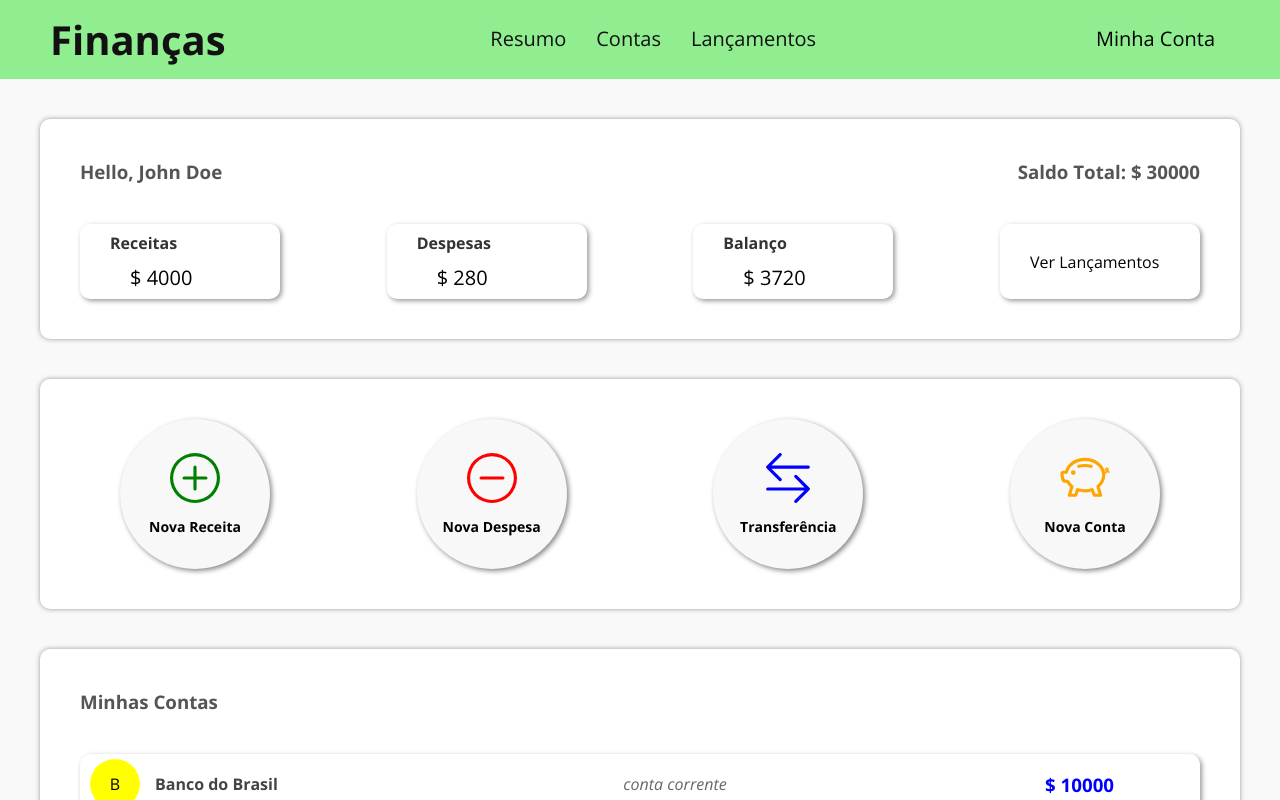
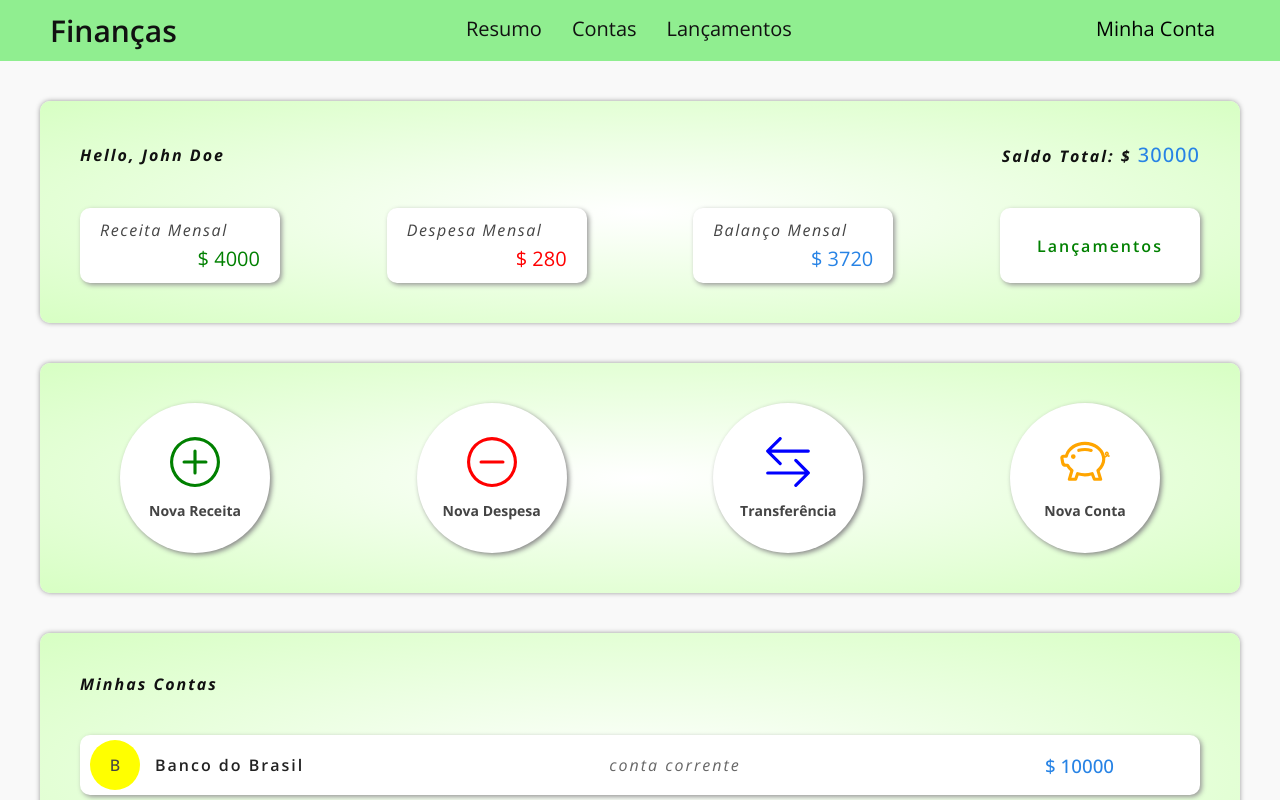
Before and after one commit to LucasMorettoRodrigues/financas, a React (Create React App) app in the folder client/: page /app in a window 1280 px wide. Shown: the top 800 px of the page. Built offline with nearby package versions, Linux system fonts and the light colour scheme.

Commit message:
styles project

```diff
--- a/client/src/App.tsx
+++ b/client/src/App.tsx
@@ -16,7 +16,7 @@ function App() {
 
   const [postings, setPostings] = useState<TPosting[]>([])
   const [filteredPostings, setFilteredPostings] = useState<TPosting[]>([])
-  const [currentDate, setCurrentDate] = useState(new Date(2022, 3, 10))
+  const [currentDate, setCurrentDate] = useState(new Date())
 
   useEffect(() => {
     // Set Postings with Date type
@@ -24,13 +24,13 @@ function App() {
   }, [reduxPostings])
 
   useEffect(() => {
-    setFilteredPostings(postings.filter(item => item.date.getMonth() === currentDate.getMonth()))
+    setFilteredPostings(postings.filter(item => item.date.getMonth() === currentDate.getMonth() + 1))
   }, [currentDate, postings])
 
   const handleChangeDate = (action: string): void => {
     action === 'next'
-      ? setCurrentDate(new Date(currentDate.getFullYear(), currentDate.getMonth() + 1, currentDate.getDay()))
-      : setCurrentDate(new Date(currentDate.getFullYear(), currentDate.getMonth() - 1, currentDate.getDay()))
+      ? setCurrentDate(new Date(currentDate.getFullYear(), currentDate.getMonth() + 1, 1))
+      : setCurrentDate(new Date(currentDate.getFullYear(), currentDate.getMonth() - 1, 1))
   }
 
   return (
--- a/client/src/Components/AccountsBox.tsx
+++ b/client/src/Components/AccountsBox.tsx
@@ -8,10 +8,14 @@ const Container = styled.div`
     border-radius: 10px;
     box-shadow: 0 0 5px #999;
     margin-bottom: 40px;
+    background: radial-gradient(white, #D7FFC3);
 `
 const Title = styled.h3`
     margin-bottom: 40px;
-    color: #555;
+    color: #111;
+    letter-spacing: 2px;
+    font-size: 16px;
+    font-style: italic;
 `
 const List = styled.ul``
 const ListItem = styled.li`
@@ -22,6 +26,7 @@ const ListItem = styled.li`
     border-radius: 10px;
     gap: 15px;
     margin-bottom: 10px;
+    background-color: white;
 `
 const AccountIcon = styled.div`
     margin-left: 5px;
@@ -32,20 +37,28 @@ const AccountIcon = styled.div`
     display: flex;
     align-items: center;
     justify-content: center;
+    color: #444;
+    font-weight: 500;
+    font-size: 16px;
 `
 const AccountName = styled.h4`
     width: 150px;
-    color: #444;
+    color: #222;
+    font-weight: 600;
+    letter-spacing: 2px;
 `
 const AccountType = styled.p`
     flex: 1;
     text-align: center;
     color: #666;
     font-style: italic;
+    letter-spacing: 2px;
 `
 const AccountValue = styled.h3`
     width: 150px;
-    color: blue;
+    color: #2783E5;
+    font-weight: 500;
+    letter-spacing: 0px;
 `
 
 type Props = {
--- a/client/src/Components/ActionsBox.tsx
+++ b/client/src/Components/ActionsBox.tsx
@@ -13,6 +13,7 @@ const Container = styled.div`
     display: flex;
     align-items: center;
     justify-content: space-between;
+    background: radial-gradient(white, #D7FFC3);
 `
 const Button = styled.button`
     width: 150px;
@@ -21,7 +22,7 @@ const Button = styled.button`
     display: flex;
     align-items: center;
     justify-content: center;
-    background-color: #F8F8F8;
+    background-color: white;
     border: none;
     box-shadow: 2px 2px 5px #888;
     cursor: pointer;
@@ -39,6 +40,7 @@ const ButtonText = styled.p`
     font-size: 14px;
     font-weight: bold;
     margin-top: 14px;
+    color: #444;
 `
 
 export const ActionsBox = () => {
--- a/client/src/Components/AppNavbar.tsx
+++ b/client/src/Components/AppNavbar.tsx
@@ -8,12 +8,12 @@ const Wrapper = styled.div`
     max-width: 1200px;
     display: flex;
     align-items: center;
-    padding: 10px 10px;
+    padding: 0 10px;
     margin: 0 auto;
 `
 const Left = styled.div`
-    font-weight: bold;
-    font-size: 40px;
+    font-weight: 600;
+    font-size: 30px;
     color: #111;
 `
 const Center = styled.div`
@@ -21,6 +21,7 @@ const Center = styled.div`
     display: flex;
     align-items: center;
     justify-content: center;
+    margin: 8x 0;
 `
 const Right = styled.div``
 
@@ -32,13 +33,13 @@ const ListItem = styled.li`
     font-weight: 300;
     font-size: 20px;
     z-index: 1;
-    border-bottom: 2px solid lightgreen;
+    border-bottom: 4px solid lightgreen;
     cursor: pointer;
     transition: all .5s ease;
 
     &:hover {
         color: darkgreen;
-        border-bottom: 2px solid darkgreen;
+        border-bottom: 4px solid white;
     }
 `
 
--- a/client/src/Components/Modals/Expense.tsx
+++ b/client/src/Components/Modals/Expense.tsx
@@ -56,7 +56,7 @@ export const Expense = ({ closeModal }: Props) => {
 
     const [description, setDescription] = useState('')
     const [value, setValue] = useState(0)
-    const [date, setDate] = useState('')
+    const [date, setDate] = useState(dateNow())
     const [account, setAccount] = useState('')
     const [category, setCategory] = useState('')
 
--- a/client/src/Components/Modals/Income.tsx
+++ b/client/src/Components/Modals/Income.tsx
@@ -56,7 +56,7 @@ export const Income = ({ closeModal }: Props) => {
 
     const [description, setDescription] = useState('')
     const [value, setValue] = useState(0)
-    const [date, setDate] = useState('')
+    const [date, setDate] = useState(dateNow())
     const [account, setAccount] = useState('')
     const [category, setCategory] = useState('')
 
--- a/client/src/Components/Modals/Transfer.tsx
+++ b/client/src/Components/Modals/Transfer.tsx
@@ -56,7 +56,7 @@ export const Transfer = ({ closeModal }: Props) => {
 
     const [description, setDescription] = useState('')
     const [value, setValue] = useState(0)
-    const [date, setDate] = useState('')
+    const [date, setDate] = useState(dateNow())
     const [fromAccount, setFromAccount] = useState('')
     const [toAccount, setToAccount] = useState('')
 
@@ -64,10 +64,10 @@ export const Transfer = ({ closeModal }: Props) => {
         const newPosting: TPosting1 = {
             id: '5',
             description: description,
-            category: 'Transference',
+            category: 'Transferencia',
             date: date,
             value: value,
-            type: 'transference',
+            type: 'transferencia',
             account_id: toAccount,
             from_account_id: fromAccount,
             user_id: '0001'
--- a/client/src/Components/ResumeBox.tsx
+++ b/client/src/Components/ResumeBox.tsx
@@ -1,3 +1,4 @@
+import { Link } from 'react-router-dom'
 import styled from 'styled-components'
 import { TAccount } from '../Types/taccount'
 import { TPosting } from '../Types/tposting'
@@ -9,10 +10,22 @@ const Container = styled.div`
     border-radius: 10px;
     box-shadow: 0 0 5px #999;
     margin-bottom: 40px;
+    background: radial-gradient(white, #D7FFC3);
 `
 const Title = styled.h3`
     margin-bottom: 40px;
-    color: #555;
+    color: #111;
+    font-size: 16px;
+    letter-spacing: 2px;
+    font-style: italic;
+
+    >span {
+        color: #2783E5;
+        font-size: 20px;
+        font-weight: 500;
+        font-style: normal;
+        letter-spacing: 1px;
+    }
 `
 const Wrapper = styled.div`
     display: flex;
@@ -20,7 +33,7 @@ const Wrapper = styled.div`
     justify-content: space-between;
 `
 const InfoBox = styled.div`
-    padding: 10px 30px;
+    padding: 10px 20px;
     width: 200px;
     border-radius: 10px;
     box-shadow: 2px 2px 5px #999;
@@ -31,14 +44,29 @@ const InfoBox = styled.div`
     flex-direction: column;
 `
 const InfoTitle = styled.h4`
-    margin-bottom: 10px;
-    color: #333;
-
+    margin-bottom: 4px;
+    letter-spacing: 1.6px;
+    font-weight: 400;
+    font-style: italic;
+    color: #444;
+    font-size: 16px;
 `
-const InfoValue = styled.p`
-    margin-left: 20px;
+const InfoValue = styled.p<{ color: string }>`
+    text-align: end;
     font-size: 20px;
-    font-weight: 200;
+    font-weight: 400;
+    color: ${props => props.color};
+`
+const Button = styled.button`
+    width: 100%;
+    height: 100%;
+    cursor: pointer;
+    background-color: inherit   ;
+    border: none;
+    font-size: 16px;
+    letter-spacing: 2px;
+    font-weight: 600;
+    color: green;
 `
 
 type Props = {
@@ -52,27 +80,27 @@ export const ResumeBox = ({ accounts, postings }: Props) => {
             <Wrapper>
                 <Title>Hello, John Doe</Title>
                 <Title>
-                    Saldo Total: $ {accounts.reduce((sum, account) => sum + account.balance, 0)}
+                    Saldo Total: $ <span>{accounts.reduce((sum, account) => sum + account.balance, 0)}</span>
                 </Title>
             </Wrapper>
             <Wrapper>
                 <InfoBox>
-                    <InfoTitle>Receitas</InfoTitle>
-                    <InfoValue>$ {postings
+                    <InfoTitle>Receita Mensal</InfoTitle>
+                    <InfoValue color='green'>$ {postings
                         .filter(item => item.type === 'income')
                         .reduce((sum, posting) => sum + posting.value, 0)}
                     </InfoValue>
                 </InfoBox>
                 <InfoBox>
-                    <InfoTitle>Despesas</InfoTitle>
-                    <InfoValue>$ {postings
+                    <InfoTitle>Despesa Mensal</InfoTitle>
+                    <InfoValue color='red'>$ {postings
                         .filter(item => item.type === 'expense')
                         .reduce((sum, posting) => sum + posting.value, 0)}
                     </InfoValue>
                 </InfoBox>
                 <InfoBox>
-                    <InfoTitle>Balanço</InfoTitle>
-                    <InfoValue>$ {postings
+                    <InfoTitle>Balanço Mensal</InfoTitle>
+                    <InfoValue color='#2783E5'>$ {postings
                         .filter(item => item.type === 'income')
                         .reduce((sum, posting) => sum + posting.value, 0) -
                         postings
@@ -81,7 +109,7 @@ export const ResumeBox = ({ accounts, postings }: Props) => {
                     }
                     </InfoValue>
                 </InfoBox>
-                <InfoBox>Ver Lançamentos</InfoBox>
+                <Link to='/app/postings'><InfoBox><Button>Lançamentos</Button></InfoBox></Link>
             </Wrapper>
         </Container>
     )
--- a/client/src/Utils/dateFunctions.ts
+++ b/client/src/Utils/dateFunctions.ts
@@ -1,9 +1,7 @@
 export const formatDate = (date: Date): string => {
-    console.log(date.getMonth());
-
     const brMonths = [
-        'Dezembro', 'Janeiro', 'Fevereiro', 'Março', 'Abril', 'Maio', 'Junho', 'Julho',
-        'Agosto', 'Setembro', 'Outubro', 'Novembro']
+        'Janeiro', 'Fevereiro', 'Março', 'Abril', 'Maio', 'Junho', 'Julho',
+        'Agosto', 'Setembro', 'Outubro', 'Novembro', 'Dezembro']
 
     return `${brMonths[date.getMonth()]} de ${date.getFullYear()}`
 }
@@ -15,7 +13,7 @@ export const stringToDate = (date: string): Date => {
 
 export const dateNow = (): string => {
     const now = new Date()
-    return `${now.getFullYear()}-${addZeroToDate(now.getMonth())}-${addZeroToDate(now.getDate())}`
+    return `${now.getFullYear()}-${addZeroToDate(now.getMonth() + 1)}-${addZeroToDate(now.getDate())}`
 }
 
 const addZeroToDate = (n: number): string => n < 10 ? `0${n}` : `${n}`
```
Also changed, not shown: client/src/Pages/Postings.tsx (+19 -9 lines).
